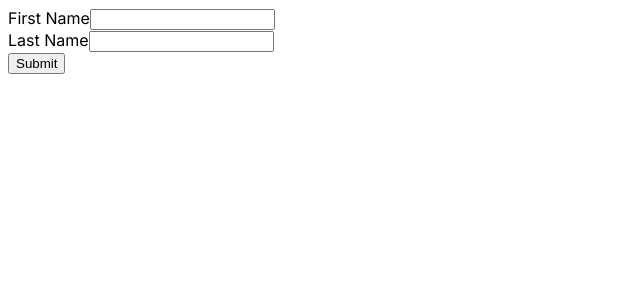
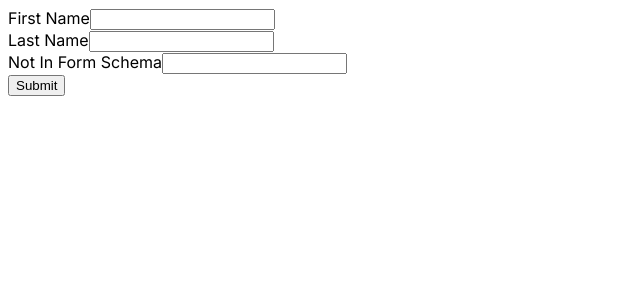
Before and after one commit to mcgingras/perfect-form, a Next.js app: page / in a window 1280 px wide. Shown: the top 300 px of the page, without its empty margins (0-640 px from the left). Built offline with nearby package versions, Linux system fonts and the light colour scheme.

Commit message:
Add TextInput component with type safety using useFormContext

```diff
--- a/src/app/page.tsx
+++ b/src/app/page.tsx
@@ -1,4 +1,4 @@
-"use client";
+'use client';
 
 import React from "react";
 import { useForm, FormProvider } from "react-hook-form";
@@ -12,7 +12,7 @@ const formSchema = z.object({
 });
 
 export default function Home() {
-  type FormValues = z.infer<typeof formSchema>;
+  type FormValues = z.infer<typeof formSchema> & { [key: string]: string };
 
   const methods = useForm<FormValues>({
     resolver: zodResolver(formSchema),
@@ -29,12 +29,9 @@ export default function Home() {
   return (
     <FormProvider {...methods}>
       <form onSubmit={methods.handleSubmit(onSubmit)}>
-        {/* It can be like this */}
-        {/* <TextInput<FormValues> name="firstName" label="First Name" />
-        <TextInput<FormValues> name="lastName" label="Last Name" /> */}
-        {/* Or like this */}
         <TextInput name="firstName" label="First Name" />
         <TextInput name="lastName" label="Last Name" />
+        <TextInput<FormValues> name="notInFormSchema" label="Not In Form Schema" /> {/* Add new TextInput */}
         <button type="submit">Submit</button>
       </form>
     </FormProvider>
--- a/src/components/TextInput.tsx
+++ b/src/components/TextInput.tsx
@@ -18,7 +18,10 @@ const TextInput = <TFieldValues extends FieldValues>({
       <Controller
         control={control}
         name={name}
-        render={({ field }) => <input type="text" {...field} />}
+        render={({ field }) => {
+          console.log("Value of", name, ":", field.value); // Add this line for debugging
+          return <input type="text" {...field} />;
+        }}
       />
       {errors[name] && <p>{errors[name]?.message?.toString()}</p>}
     </div>
```
